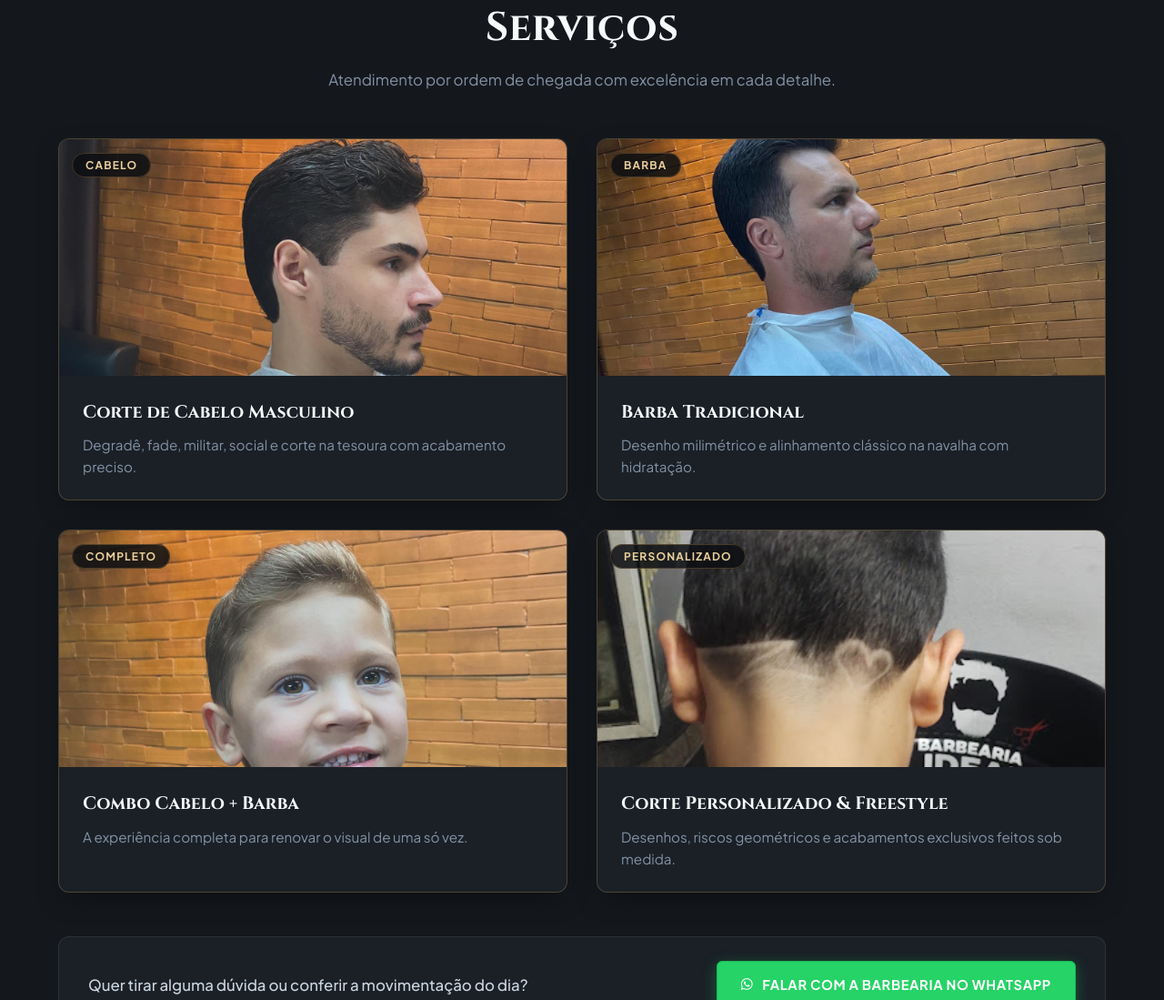
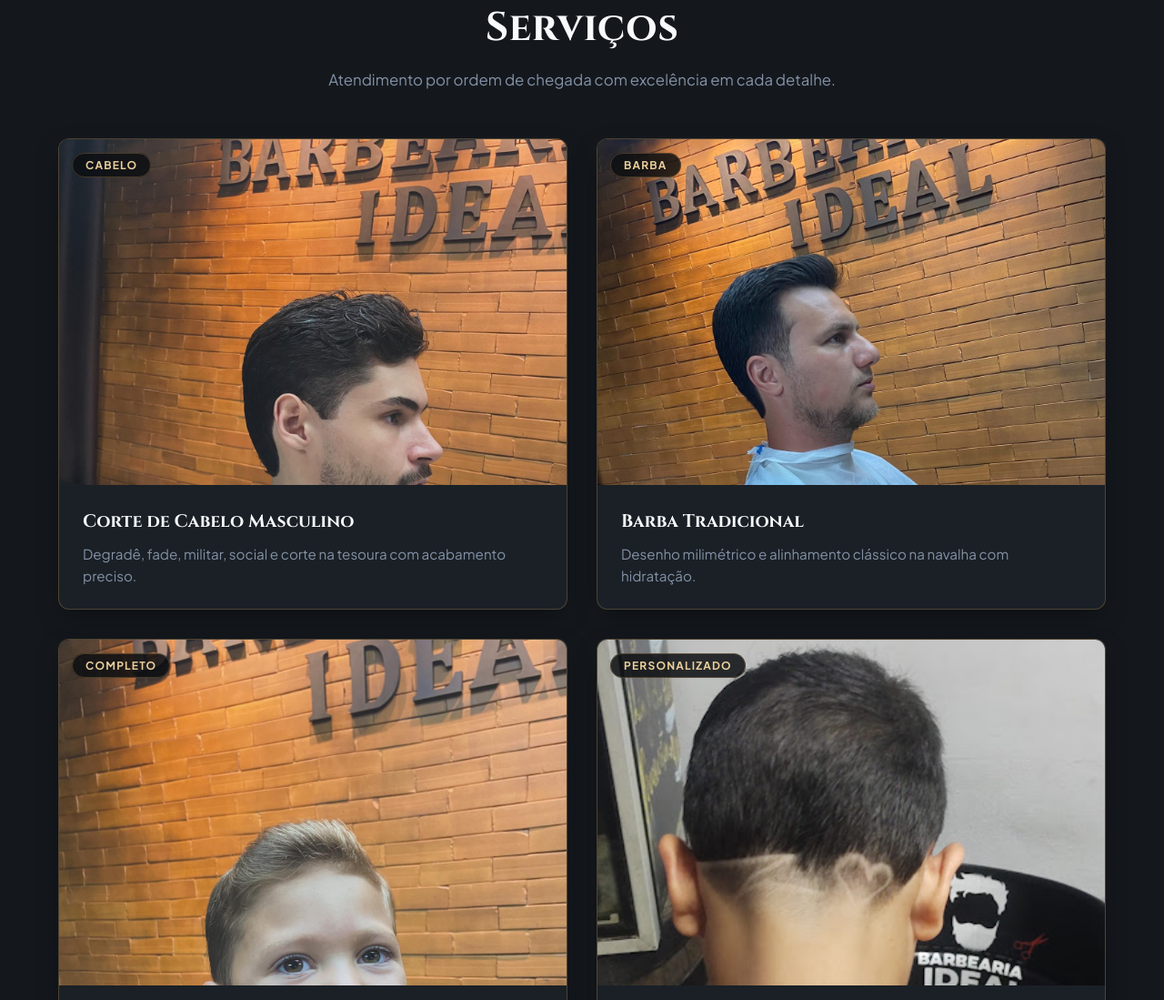
Before and after one commit to vemprapenedorj/Barbearia-Ideal, a plain HTML site: page index.html in a window 1280 px wide. Shown: the part 2056-3155 px from the top of the page at 91% size. Drawn offline with Linux system fonts and the light colour scheme; animation ran at ten frames a second.

Commit message:
style(servicos): amplia altura e calibra enquadramento das fotos para evitar cortes

```diff
--- a/index.html
+++ b/index.html
@@ -25,7 +25,7 @@
   <link rel="stylesheet" href="https://cdnjs.cloudflare.com/ajax/libs/font-awesome/6.5.1/css/all.min.css">
 
   <!-- Stylesheet -->
-  <link rel="stylesheet" href="styles.css?v=4">
+  <link rel="stylesheet" href="styles.css?v=5">
   <style>
     *, *::before, *::after, a, a *, span, strong, em, button, p {
       text-decoration: none !important;
--- a/site/styles.css
+++ b/site/styles.css
@@ -801,15 +801,33 @@ ul {
 .service-media-thumb {
   position: relative;
   width: 100%;
-  height: 260px;
+  height: 380px;
   overflow: hidden;
+  background-color: #12161a;
 }
 
 .service-media-thumb img {
   width: 100%;
   height: 100%;
   object-fit: cover;
-  transition: transform 0.5s ease;
+  object-position: center 20%;
+  transition: transform 0.6s cubic-bezier(0.16, 1, 0.3, 1);
+}
+
+.service-media-card:nth-child(1) .service-media-thumb img {
+  object-position: center 20%;
+}
+
+.service-media-card:nth-child(2) .service-media-thumb img {
+  object-position: center 25%;
+}
+
+.service-media-card:nth-child(3) .service-media-thumb img {
+  object-position: center 15%;
+}
+
+.service-media-card:nth-child(4) .service-media-thumb img {
+  object-position: center 35%;
 }
 
 .service-media-card:hover .service-media-thumb img {
@@ -1539,6 +1557,10 @@ ul {
     gap: 24px;
   }
 
+  .service-media-thumb {
+    height: 300px;
+  }
+
   /* CTA de Serviços no Mobile: Botão perfeitamente contido e centralizado */
   .services-cta-bottom {
     flex-direction: column;
--- a/styles.css
+++ b/styles.css
@@ -801,15 +801,33 @@ ul {
 .service-media-thumb {
   position: relative;
   width: 100%;
-  height: 260px;
+  height: 380px;
   overflow: hidden;
+  background-color: #12161a;
 }
 
 .service-media-thumb img {
   width: 100%;
   height: 100%;
   object-fit: cover;
-  transition: transform 0.5s ease;
+  object-position: center 20%;
+  transition: transform 0.6s cubic-bezier(0.16, 1, 0.3, 1);
+}
+
+.service-media-card:nth-child(1) .service-media-thumb img {
+  object-position: center 20%;
+}
+
+.service-media-card:nth-child(2) .service-media-thumb img {
+  object-position: center 25%;
+}
+
+.service-media-card:nth-child(3) .service-media-thumb img {
+  object-position: center 15%;
+}
+
+.service-media-card:nth-child(4) .service-media-thumb img {
+  object-position: center 35%;
 }
 
 .service-media-card:hover .service-media-thumb img {
@@ -1539,6 +1557,10 @@ ul {
     gap: 24px;
   }
 
+  .service-media-thumb {
+    height: 300px;
+  }
+
   /* CTA de Serviços no Mobile: Botão perfeitamente contido e centralizado */
   .services-cta-bottom {
     flex-direction: column;
```
Also changed, not shown: site/index.html (+1 -1 lines).
